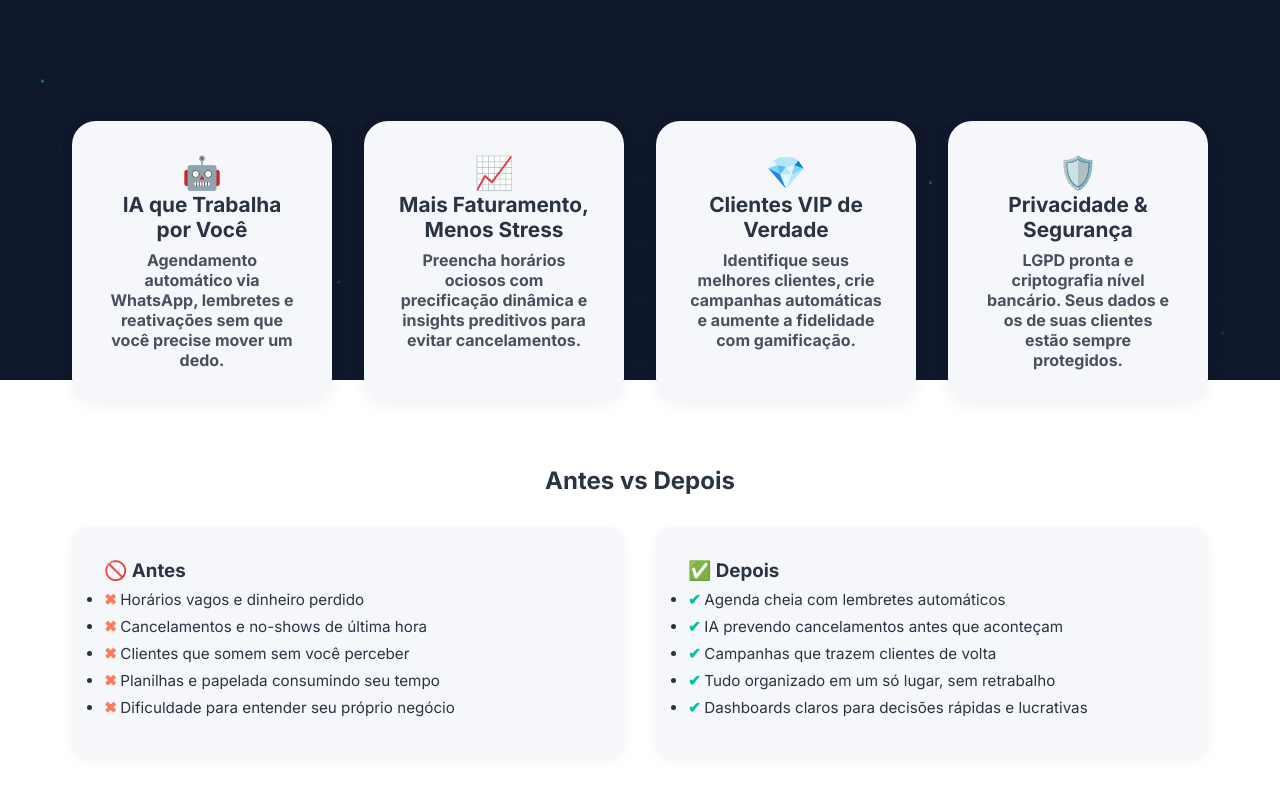
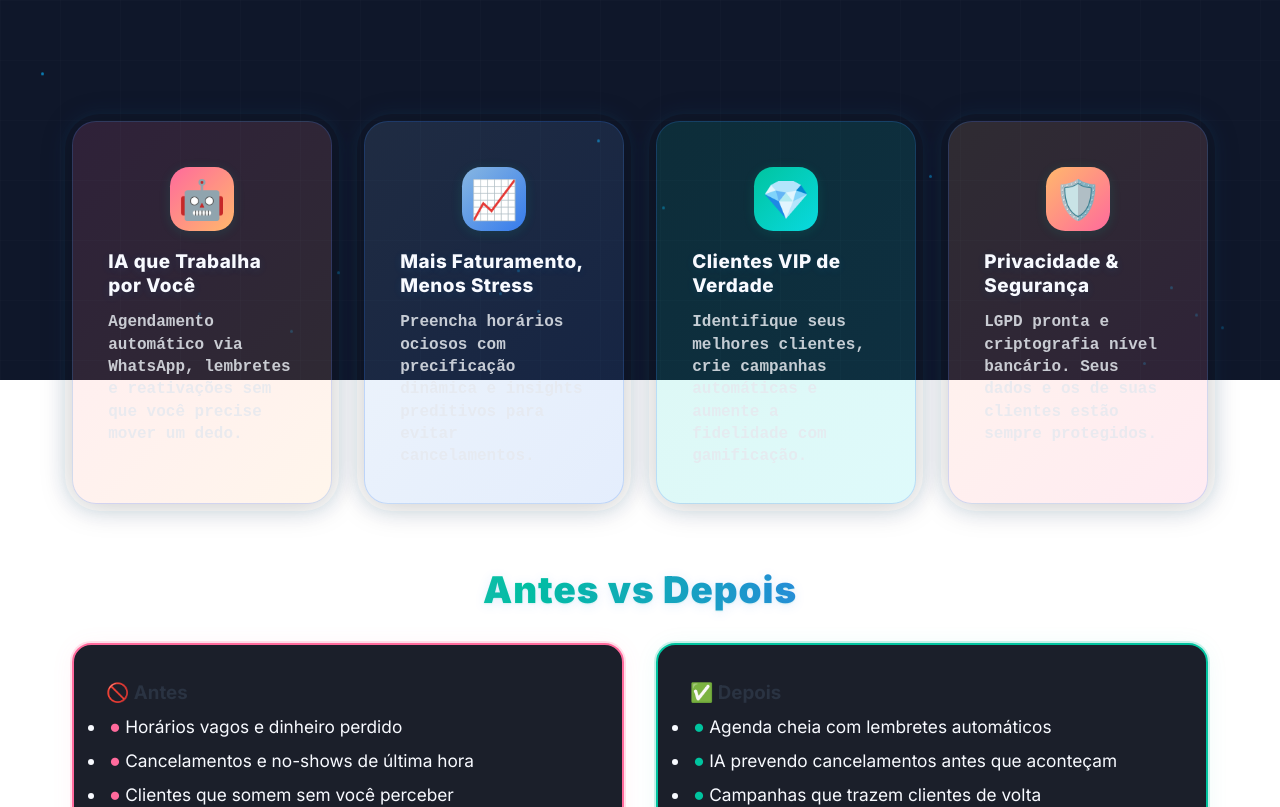
Before and after one commit to Marinamorais/AgendaPro-Front, a Next.js app: page / in a window 1280 px wide. Shown: the part 420-1227 px from the top of the page. Built offline with nearby package versions, Linux system fonts and the light colour scheme; no server answers.

Commit message:
Atualiza estilos dos cards e adiciona novas propriedades de cor para ícones e fundo, melhorando a apresentação visual da landing page.

```diff
--- a/app/page.js
+++ b/app/page.js
@@ -31,10 +31,10 @@ export default function Home() {
   // DADOS DA LANDING PAGE
   // ------------------------
   const cards = [
-    { icon: "🤖", title: "IA que Trabalha por Você", description: "Agendamento automático via WhatsApp, lembretes e reativações sem que você precise mover um dedo." },
-    { icon: "📈", title: "Mais Faturamento, Menos Stress", description: "Preencha horários ociosos com precificação dinâmica e insights preditivos para evitar cancelamentos." },
-    { icon: "💎", title: "Clientes VIP de Verdade", description: "Identifique seus melhores clientes, crie campanhas automáticas e aumente a fidelidade com gamificação." },
-    { icon: "🛡️", title: "Privacidade & Segurança", description: "LGPD pronta e criptografia nível bancário. Seus dados e os de suas clientes estão sempre protegidos." },
+  { icon: "🤖", title: "IA que Trabalha por Você", description: "Agendamento automático via WhatsApp, lembretes e reativações sem que você precise mover um dedo.", iconColor: "linear-gradient(135deg, #ff6a9c 0%, #ffb86c 100%)", cardColor: "linear-gradient(135deg, #ff6a9c22 0%, #ffb86c22 100%)" },
+  { icon: "📈", title: "Mais Faturamento, Menos Stress", description: "Preencha horários ociosos com precificação dinâmica e insights preditivos para evitar cancelamentos.", iconColor: "linear-gradient(135deg, #88b7e1 0%, #357bed 100%)", cardColor: "linear-gradient(135deg, #88b7e122 0%, #357bed22 100%)" },
+  { icon: "💎", title: "Clientes VIP de Verdade", description: "Identifique seus melhores clientes, crie campanhas automáticas e aumente a fidelidade com gamificação.", iconColor: "linear-gradient(135deg, #00C49F 0%, #09d9e0 100%)", cardColor: "linear-gradient(135deg, #00C49F22 0%, #09d9e022 100%)" },
+  { icon: "🛡️", title: "Privacidade & Segurança", description: "LGPD pronta e criptografia nível bancário. Seus dados e os de suas clientes estão sempre protegidos.", iconColor: "linear-gradient(135deg, #ffb86c 0%, #ff6a9c 100%)", cardColor: "linear-gradient(135deg, #ffb86c22 0%, #ff6a9c22 100%)" },
   ];
 
   const antes = ["Horários vagos e dinheiro perdido", "Cancelamentos e no-shows de última hora", "Clientes que somem sem você perceber", "Planilhas e papelada consumindo seu tempo", "Dificuldade para entender seu próprio negócio"];
@@ -98,8 +98,10 @@ export default function Home() {
         {/* Cards */}
         <div className={styles.cards}>
           {cards.map((c, i) => (
-            <div key={i} className={styles.card} onClick={() => showToast(`Você clicou em "${c.title}"`)}>
-              <span className={styles.icon}>{c.icon}</span>
+            <div key={i} className={styles.card} style={{background: c.cardColor}} onClick={() => showToast(`Você clicou em "${c.title}"`)}>
+              <div className={styles.iconBox} style={{background: c.iconColor}}>
+                <span className={styles.icon}>{c.icon}</span>
+              </div>
               <h2 className={styles.cardTitle}>{c.title}</h2>
               <h2 className={styles.cardDescription}>{c.description}</h2>
             </div>
--- a/app/page.module.css
+++ b/app/page.module.css
@@ -1,3 +1,16 @@
+.iconBox {
+  width: 64px;
+  height: 64px;
+  display: flex;
+  align-items: center;
+  justify-content: center;
+  margin-left: auto;
+  margin-right: auto;
+  margin-bottom: 1.2rem;
+  border-radius: 1.2rem;
+  background: linear-gradient(135deg, #ff6a9c 0%, #88b7e1 50%, #00C49F 100%);
+  box-shadow: 0 2px 12px 0 #00C49F22;
+}
 /* page.module.css */
 
 /* ===== CONTAINER ===== */
@@ -86,39 +99,84 @@
 }
 
 .card {
-  background: var(--color-neutral-light);
-  padding: 2rem;
+  background: linear-gradient(135deg, rgba(18,22,34,0.98) 80%, rgba(53,123,237,0.08) 100%);
+  padding: 2.8rem 2.2rem 2.2rem 2.2rem;
   border-radius: 1.5rem;
-  box-shadow: 0 4px 16px rgba(0, 0, 0, 0.05);
-  text-align: center;
-  transition: transform 0.3s ease, box-shadow 0.3s ease;
+  box-shadow: 0 2px 32px 0 rgba(0,0,0,0.22);
+  text-align: left;
+  transition: transform 0.3s ease, box-shadow 0.3s ease, border-color 0.3s ease;
+  border: 1.5px solid rgba(53,123,237,0.22);
+  position: relative;
+  color: #fff;
+  overflow: visible;
+}
+
+.card::after {
+  content: "";
+  position: absolute;
+  inset: -8px;
+  border-radius: 2.2rem;
+  pointer-events: none;
+  box-shadow: 0 0 18px 4px #357bed22, 0 0 8px 1px #00C49F18;
+  opacity: 0.45;
+  transition: opacity 0.3s, box-shadow 0.3s;
+  z-index: 0;
 }
 
 .card:hover {
-  transform: translateY(-6px);
-  box-shadow: 0 8px 24px rgba(0, 0, 0, 0.1);
+  transform: translateY(-8px) scale(1.04);
+  box-shadow: 0 0 0 4px #357bed44, 0 8px 32px 0 #00C49F33, 0 0 32px 8px #357bed33;
+  border-color: #357bed;
+  }
+  .card:hover::after {
+    opacity: 0.7;
+    box-shadow: 0 0 28px 8px #357bed33, 0 0 12px 2px #00C49F22;
 }
 
 .icon {
-  font-size: 2rem;
-  margin-bottom: 1rem;
+  font-size: 2.4rem;
   color: var(--color-primary-accent);
+  display: flex;
+  align-items: center;
+  justify-content: center;
+  margin: 0;
 }
 
 .cardTitle {
-  font-size: 1.3rem;
-  font-weight: 700;
-  margin-bottom: 0.5rem;
+  font-size: 1.18rem;
+  font-weight: 800;
+  margin-bottom: 0.85rem;
+  color: #f8faff;
+  letter-spacing: 0.5px;
+  text-shadow: 0 2px 8px rgba(53,123,237,0.12), 0 1px 2px rgba(0,0,0,0.08);
+  line-height: 1.25;
 }
 
 .cardDescription {
   font-size: 1rem;
   opacity: 0.85;
+  color: #e6e9ef;
+  line-height: 1.4;
+  font-family: monospace;
 }
 
 /* ===== COMPARISON ===== */
 .comparison {
   text-align: center;
+}
+
+.comparison h2 {
+  font-size: 2.3rem;
+  font-weight: 900;
+  margin-bottom: 1.2rem;
+  letter-spacing: 1px;
+  background: linear-gradient(90deg, #88b7e1 0%, #00C49F 40%, #357bed 70%, #ff6a9c 100%);
+  background-clip: text;
+  -webkit-background-clip: text;
+  color: transparent;
+  -webkit-text-fill-color: transparent;
+  text-shadow: 0 2px 12px #357bed22, 0 1px 2px #00C49F22;
+  line-height: 1.18;
 }
 
 .comparisonGrid {
@@ -129,11 +187,21 @@
 }
 
 .comparisonCard {
-  background: var(--color-neutral-light);
-  border-radius: 1rem;
-  padding: 2rem;
-  box-shadow: 0 4px 12px rgba(0, 0, 0, 0.05);
+  background: rgba(18,22,34,0.96);
+  border-radius: 1.2rem;
+  padding: 2.2rem 2rem;
+  box-shadow: 0 2px 24px 0 rgba(0,0,0,0.18);
   text-align: left;
+  border: 2px solid transparent;
+  position: relative;
+}
+.comparisonCard:first-child {
+  border-color: #ff6a9c;
+  box-shadow: 0 0 0 2px #ff6a9c33, 0 2px 24px 0 #ff6a9c11;
+}
+.comparisonCard:last-child {
+  border-color: #00C49F;
+  box-shadow: 0 0 0 2px #00C49F33, 0 2px 24px 0 #00C49F11;
 }
 
 .comparisonTitle {
@@ -142,19 +210,23 @@
 }
 
 .comparisonCard li {
-  margin: 0.5rem 0;
-  font-size: 0.95rem;
+  margin: 0.7rem 0;
+  font-size: 1.08rem;
+  padding-left: 0.2rem;
+  color: #f8faff;
 }
 
 .comparisonCard:first-child li::before {
-  content: "✖ ";
-  color: var(--color-secondary-coral);
+  content: "● ";
+  color: #ff6a9c;
+  font-size: 1.1em;
   font-weight: bold;
 }
 
 .comparisonCard:last-child li::before {
-  content: "✔ ";
-  color: var(--color-primary-accent);
+  content: "● ";
+  color: #00C49F;
+  font-size: 1.1em;
   font-weight: bold;
 }
 
```
